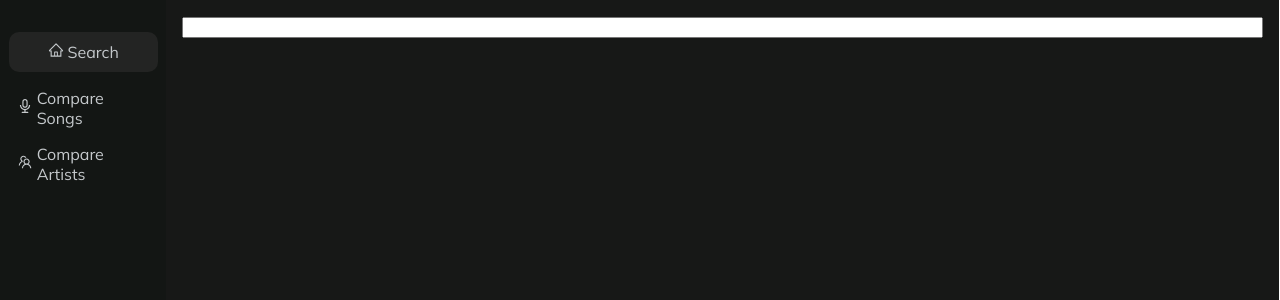
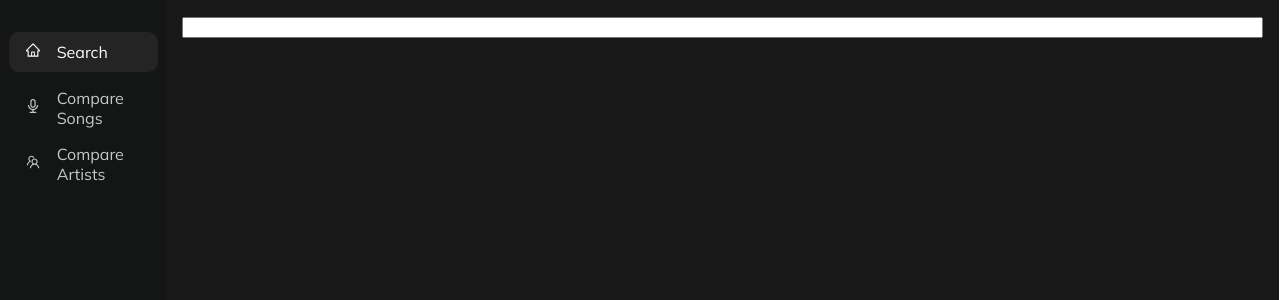
Before and after one commit to Hadryan/AudioFeatureMachine, a React (Create React App) app: page /dashboard in a window 1280 px wide. Shown: the top 300 px of the page. Built offline with nearby package versions, Linux system fonts and the light colour scheme.

Commit message:
fix navigation button styling

```diff
--- a/src/components/NavigationItem/NavigationItem.module.css
+++ b/src/components/NavigationItem/NavigationItem.module.css
@@ -1,8 +1,8 @@
 .navigationItem {
-  composes: flexCenter from "../../custom.module.css";
+  composes: flexStart from "../../custom.module.css";
   width: 80%;
   height: 24px;
-  padding: 8px;
+  padding: 8px 0px 8px 16px;
   border-radius: 10px;
   cursor: pointer;
   margin: 8px 0px;
@@ -15,4 +15,5 @@
 
 .activeNavigationItem, .activeNavigationItem:hover {
   background-color: var(--greyRussian);
+  color: white;
 }
--- a/src/custom.module.css
+++ b/src/custom.module.css
@@ -1,5 +1,5 @@
-.flexCenter {
+.flexStart {
     display: flex;
-    justify-content: center;
+    justify-content: flex-start;
     align-items: center;
 }
--- a/src/index.css
+++ b/src/index.css
@@ -21,5 +21,5 @@ input {
 }
 
 .iconContainer {
-  margin-right: 4px;
+  margin-right: 16px;
 }
```
